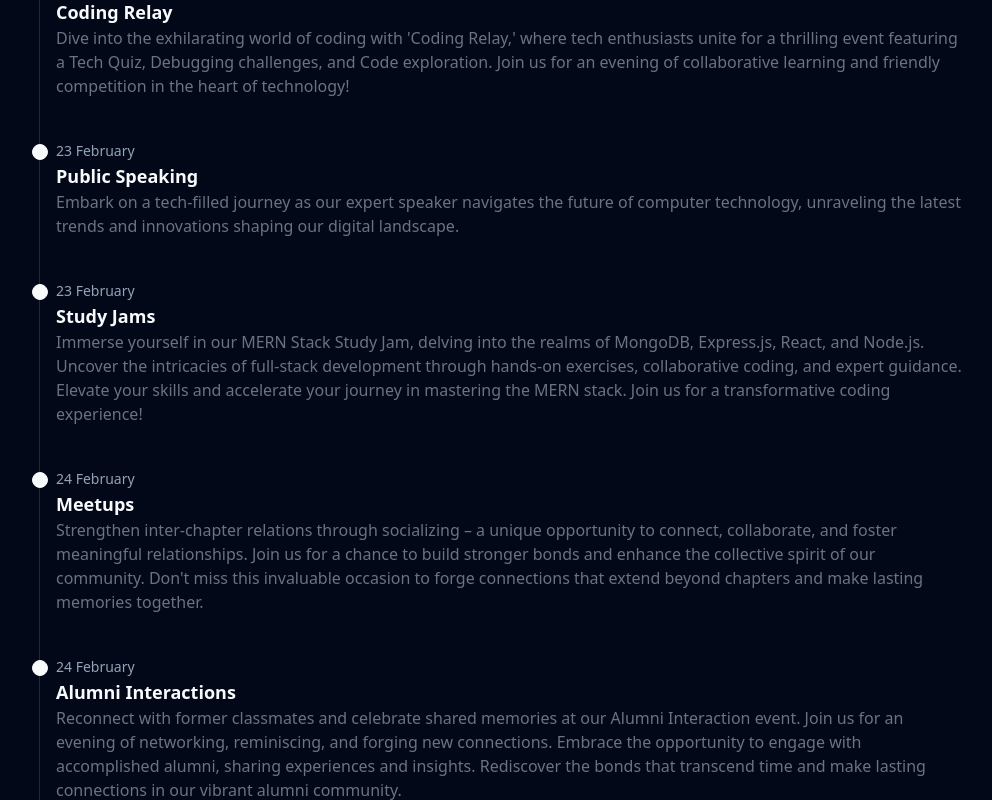
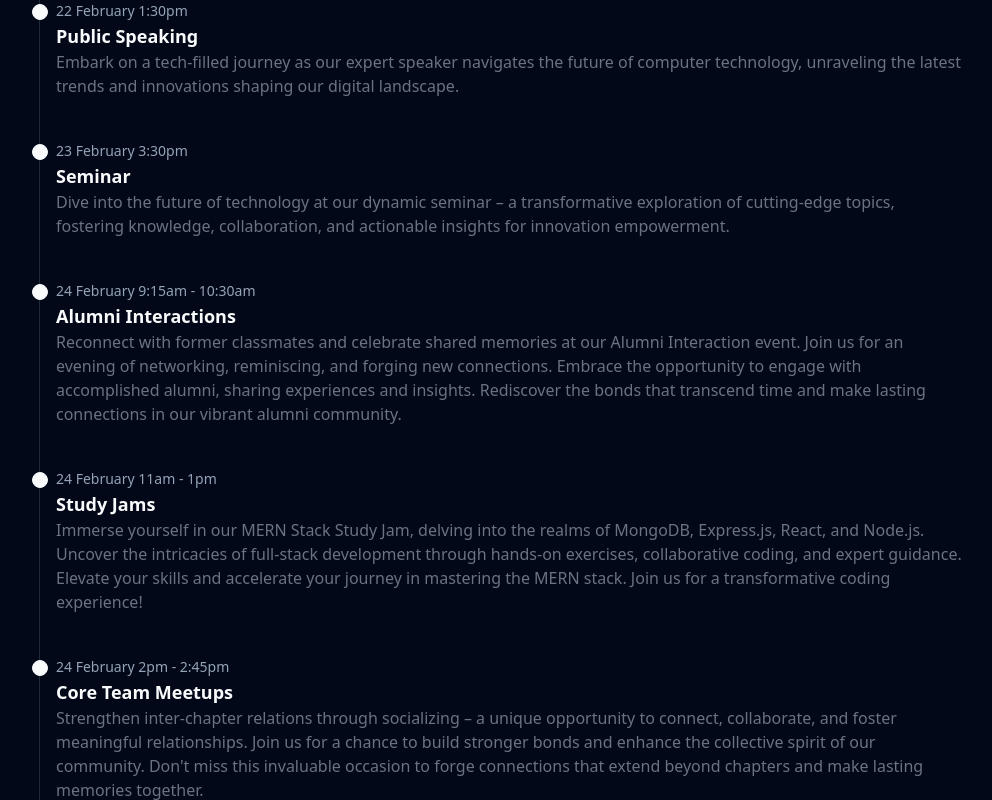
Before and after one commit to CSI-MIT-WPU/csi-innoverse, a Next.js app: page / in a window 1280 px wide. Shown: the part 2340-3140 px from the top of the page, without its empty margins (137-1129 px from the left). Built offline with nearby package versions, Linux system fonts and the light colour scheme; what tailwind-gradient-mask-image would draw is missing.

Commit message:
feat: dsa question showcase

```diff
--- a/app/forms/dsa-submission/page.tsx
+++ b/app/forms/dsa-submission/page.tsx
@@ -221,7 +221,6 @@ const DsaSubmission = () => {
             </CardTitle>
             <CardDescription></CardDescription>
           </CardHeader>
-
           <CardContent>
             <Form {...form}>
               <form onSubmit={form.handleSubmit(onSubmit)}>
--- a/app/forms/page.tsx
+++ b/app/forms/page.tsx
@@ -1,42 +1,38 @@
+/* eslint-disable react/no-unescaped-entities */
 import StatsTable from "@/components/StatsTable/page";
-import {
-  Card,
-  CardContent,
-  CardDescription,
-  CardFooter,
-  CardHeader,
-  CardTitle,
-} from "@/components/ui/card";
+import { Button } from "@/components/ui/button";
+import { Card, CardContent, CardHeader } from "@/components/ui/card";
 import Link from "next/link";
+import { getTodaysQuestion, TQuestion } from "./questionsData";
 
 export default function Home() {
+  const qData = getTodaysQuestion()[0];
   return (
     <main className="w-full px-4 md:px-12">
       <div className="grid gap-4 grid-cols-2 my-10">
-        <Card className="md:w-1/2 hover:border-slate-400 mx-auto">
-          <Link
-            href="/forms/dsa-submission"
-            className="font-bold text-xl hover:cursor-pointer"
-          >
-            <CardHeader className="flex flex-row items-center justify-between  pb-1"></CardHeader>
-            <CardContent className="text-center text-sm md:text-base">
-              <div className="text-sm font-normal text-muted-foreground">
-                Click here for
-              </div>
-              DSA Submission Form
-            </CardContent>
-          </Link>
-        </Card>
-        <Card className="md:w-1/2 hover:border-slate-400 mx-auto hover:cursor-pointer">
-          <Link href="/forms/rec-form" className="font-bold text-xl ">
-            <CardHeader className="flex flex-row items-center justify-between  pb-1"></CardHeader>
-            <CardContent className="text-center text-sm md:text-base">
-              <div className="text-sm font-normal text-muted-foreground">
-                Click here for
-              </div>
-              Recruitment Form
-            </CardContent>
-          </Link>
+        <Card className="md:w-3/4 hover:border-slate-400 mx-auto col-span-2 mb-8">
+          <CardHeader className="pb-1 font-bold text-xl">
+            Today's DSA Question
+          </CardHeader>
+          <CardContent className="flex flex-col md:flex-row justify-between text-center text-sm md:text-base mt-4">
+            <div className="text-sm font-normal text-muted-foreground">
+              <p className="mb-1">
+                <span className="mr-2">{qData.qNo.toString()}</span>
+                {qData.question}
+              </p>
+              <Link
+                href={qData.link.toString()}
+                className="font-semibold text-foreground hover:underline"
+              >
+                Link to Question
+              </Link>
+            </div>
+            <Link href="/forms/dsa-submission">
+              <Button variant="outline" className="mt-4 md:mt-0 font-bold">
+                Submission Form
+              </Button>
+            </Link>
+          </CardContent>
         </Card>
       </div>
       <hr />
--- /dev/null
+++ b/app/forms/questionsData.ts
@@ -0,0 +1,38 @@
+export interface TQuestion {
+  id: Number;
+  qNo: Number;
+  question: String;
+  link: String;
+}
+
+export const questionsData: TQuestion[] = [
+  {
+    id: 1,
+    qNo: 10,
+    question: "First question",
+    link: "/",
+  },
+  {
+    id: 2,
+    qNo: 231,
+    question: "First question",
+    link: "/",
+  },
+  {
+    id: 3,
+    qNo: 13120,
+    question: "First question",
+    link: "/",
+  },
+];
+
+export const getTodaysQuestion = () => {
+  const currentDate = new Date();
+  const startDate = new Date("2024-01-21");
+
+  const dayDifference = Math.floor(
+    (currentDate.getTime() - startDate.getTime()) / (24 * 60 * 60 * 1000)
+  );
+
+  return questionsData.filter((question) => question.id === dayDifference + 1);
+};
--- a/components/Home/eventsData.js
+++ b/components/Home/eventsData.js
@@ -5,44 +5,50 @@ const events = [
     desc: "Elevate your coding skills as you delve into daily challenges focused on Data Structures and Algorithms. Join a vibrant community of learners and conquer coding hurdles",
   },
   {
-    time: "22 February",
+    time: "22 - 24 February 10:30am - 3:30pm",
     event: "Attractions",
     desc: "Experience a day of innovation and inspiration at our event, showcasing groundbreaking startups, dynamic jamming sessions, a tech arcade, and impressive student projects. Join us for a diverse blend of creativity, technology, and collaboration, where live music and student achievements take center stage. Explore the future of tech and entrepreneurship in a vibrant atmosphere of ideas and excitement!",
   },
   {
-    time: "22 February",
+    time: "22 February 11:30am",
+    event: "Coding Relay",
+    desc: "Dive into the exhilarating world of coding with 'Coding Relay,' where tech enthusiasts unite for a thrilling event featuring a Tech Quiz, Debugging challenges, and Code exploration. Join us for an evening of collaborative learning and friendly competition in the heart of technology!",
+  },
+  {
+    time: "22 February 1:30pm",
+    event: "Startup Summit",
+    desc: "Dive into the entrepreneurial arena at our Mock Shark Tank event by High Net-Worth Individuals! Join aspiring innovators as they pitch their business ideas, face tough questions, and navigate the thrilling waters of startup scrutiny. Be part of the excitement and witness the next wave of innovation unfold!",
+  },
+  {
+    time: "22 February 1:30pm",
+    event: "Public Speaking",
+    desc: "Embark on a tech-filled journey as our expert speaker navigates the future of computer technology, unraveling the latest trends and innovations shaping our digital landscape.",
+  },
+
+  {
+    time: "23 February 3:30pm",
     event: "Seminar",
     desc: "Dive into the future of technology at our dynamic seminar – a transformative exploration of cutting-edge topics, fostering knowledge, collaboration, and actionable insights for innovation empowerment.",
   },
   {
-    time: "22 February",
-    event: "Startup Summit",
-    desc: "Dive into the entrepreneurial arena at our Mock Shark Tank event by High Net-Worth Individuals! Join aspiring innovators as they pitch their business ideas, face tough questions, and navigate the thrilling waters of startup scrutiny. Be part of the excitement and witness the next wave of innovation unfold!",
+    time: "24 February 9:15am - 10:30am",
+    event: "Alumni Interactions",
+    desc: "Reconnect with former classmates and celebrate shared memories at our Alumni Interaction event. Join us for an evening of networking, reminiscing, and forging new connections. Embrace the opportunity to engage with accomplished alumni, sharing experiences and insights. Rediscover the bonds that transcend time and make lasting connections in our vibrant alumni community.",
   },
+
   {
-    time: "23 February",
-    event: "Coding Relay",
-    desc: "Dive into the exhilarating world of coding with 'Coding Relay,' where tech enthusiasts unite for a thrilling event featuring a Tech Quiz, Debugging challenges, and Code exploration. Join us for an evening of collaborative learning and friendly competition in the heart of technology!",
-  },
-  {
-    time: "23 February",
-    event: "Public Speaking",
-    desc: "Embark on a tech-filled journey as our expert speaker navigates the future of computer technology, unraveling the latest trends and innovations shaping our digital landscape.",
-  },
-  {
-    time: "23 February",
+    time: "24 February 11am - 1pm",
     event: "Study Jams",
     desc: "Immerse yourself in our MERN Stack Study Jam, delving into the realms of MongoDB, Express.js, React, and Node.js. Uncover the intricacies of full-stack development through hands-on exercises, collaborative coding, and expert guidance. Elevate your skills and accelerate your journey in mastering the MERN stack. Join us for a transformative coding experience!",
   },
   {
-    time: "24 February",
-    event: "Meetups",
+    time: "24 February 2pm - 2:45pm",
+    event: "Core Team Meetups",
     desc: "Strengthen inter-chapter relations through socializing – a unique opportunity to connect, collaborate, and foster meaningful relationships. Join us for a chance to build stronger bonds and enhance the collective spirit of our community. Don't miss this invaluable occasion to forge connections that extend beyond chapters and make lasting memories together.",
   },
   {
-    time: "24 February",
-    event: "Alumni Interactions",
-    desc: "Reconnect with former classmates and celebrate shared memories at our Alumni Interaction event. Join us for an evening of networking, reminiscing, and forging new connections. Embrace the opportunity to engage with accomplished alumni, sharing experiences and insights. Rediscover the bonds that transcend time and make lasting connections in our vibrant alumni community.",
+    time: "24 February 3:15pm - 5pm",
+    event: "Valedictory Session",
   },
 ];
 
```
